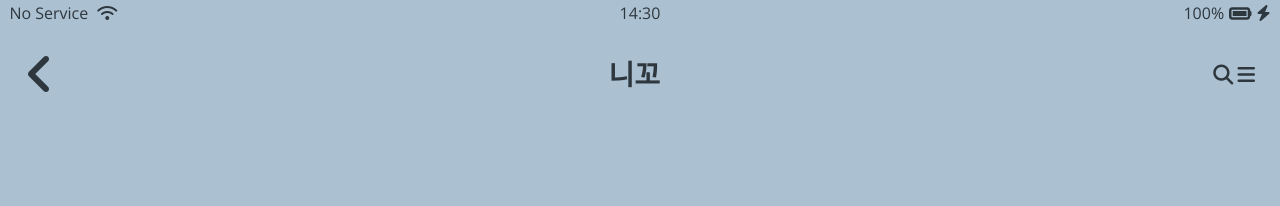
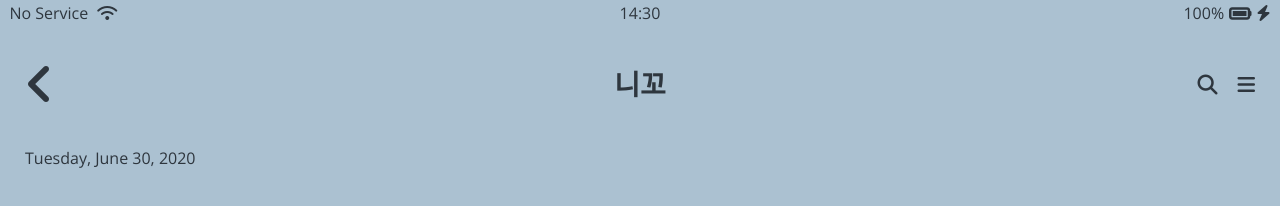
Before and after one commit to Najeong-Kim/KoKoa, a plain HTML site: page chat.html in a window 1280 px wide. Shown: the top 206 px of the page. Drawn offline with nearby package versions, Linux system fonts and the light colour scheme.

Commit message:
add alt-header and chat__timestamp and apply css to alt-header

```diff
--- a/chat.html
+++ b/chat.html
@@ -25,7 +25,7 @@
 
     <header class="alt-header">
       <div class="alt-header__column">
-        <a href="more.html">
+        <a href="chats.html">
           <i class="fas fa-angle-left fa-3x"></i>
           </a>
       </div>
@@ -38,8 +38,10 @@
       </div>
     </header>
 
-    <main class="main-screen">
-
+    <main class="main-screen main-chat">
+      <div class="chat__timestamp">
+        Tuesday, June 30, 2020
+      </div>
     </main>
 
     <script
--- a/css/components/alt-screen-header.css
+++ b/css/components/alt-screen-header.css
@@ -12,10 +12,24 @@
   font-weight: 600;
 }
 
+.alt-header__column {
+  width: 33%;
+}
+
 .alt-header__column:first-child {
   margin-right: auto;
 }
 
+.alt-header__column:nth-child(2) {
+  text-align: center;
+}
+
 .alt-header__column:last-child {
   margin-left: auto;
+  display: flex;
+  justify-content: flex-end;
 }
+
+.alt-header__column span:last-child {
+  margin-left: 20px;
+}
--- a/css/screens/chat.css
+++ b/css/screens/chat.css
@@ -1,3 +1,26 @@
 #chat-screen {
   background-color: #abc1d1;
+  height: 1000vh;
 }
+
+#chat-screen .alt-header,
+#chat-screen .status-bar {
+  position: fixed;
+  width: 100%;
+  box-sizing: border-box;
+  top: 0;
+  background-color: #abc1d1;
+}
+
+#chat-screen .status-bar {
+  z-index: 2;
+}
+
+#chat-screen .alt-header {
+  top: 10px;
+  z-index: 1;
+}
+
+.main-chat {
+  margin-top: 150px;
+}
```
